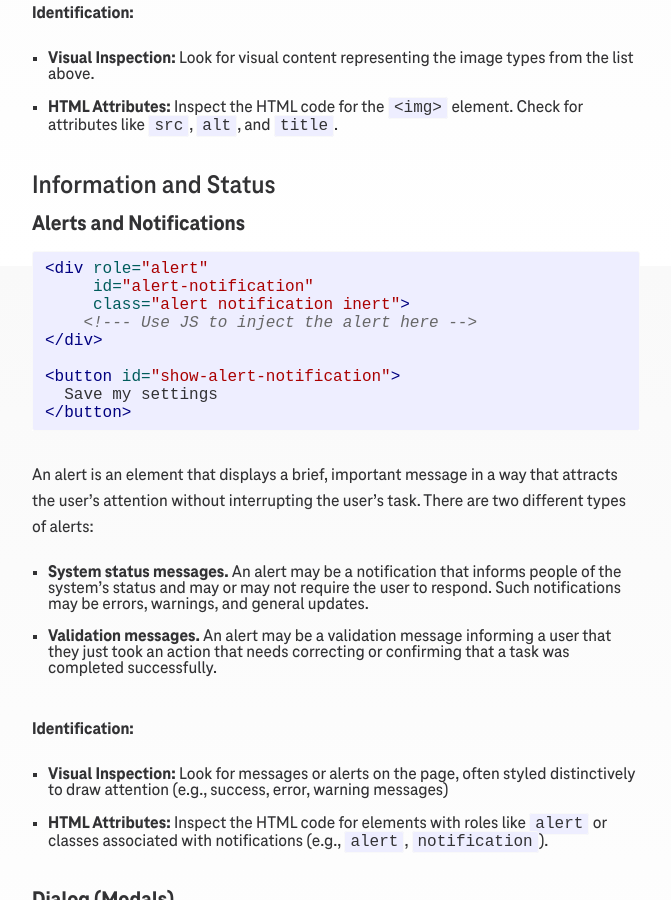
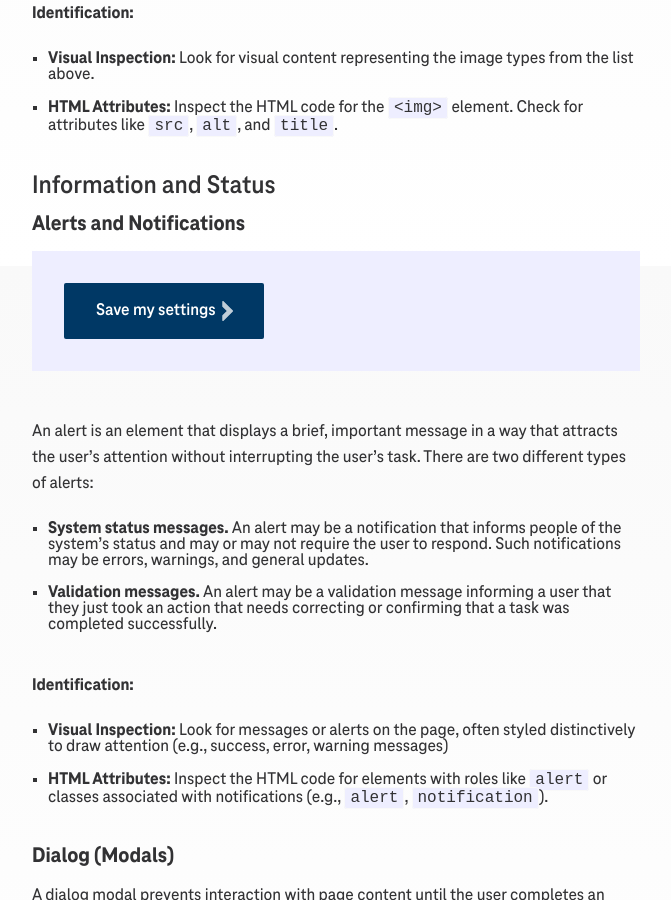
Before and after one commit to MNIT-DOT-a11y/mnit-dot-a11y.github.io, a Jekyll site: the page built from id-components-new.md, in a window 1280 px wide and 900 px high, scrolled down 1534 px. Shown: the whole window, without its empty margins (24-695 px from the left). Built offline with Jekyll 4.4.1, drawn with Linux system fonts in a browser that asks for light colours.

Commit message:
linking to demp take 2

```diff
--- a/id-components-new.md
+++ b/id-components-new.md
@@ -46,9 +46,11 @@ Image basic types are:
 ## Information and Status
 
 ### Alerts and Notifications
-{% highlight html %}
+{::nomarkdown}
+<example>
 {% include /examples/alert-notification.html %}
-{% endhighlight %}
+</example>
+{:/}
  An alert is an element that displays a brief, important message in a way that attracts the user's attention without interrupting the user's task. There are two different types of alerts:
  - **System status messages.** An alert may be a notification that informs people of the system's status and may or may not require the user to respond. Such notifications may be errors, warnings, and general updates.
  - **Validation messages.** An alert may be a validation message informing a user that they just took an action that needs correcting or confirming that a task was completed successfully.
```
